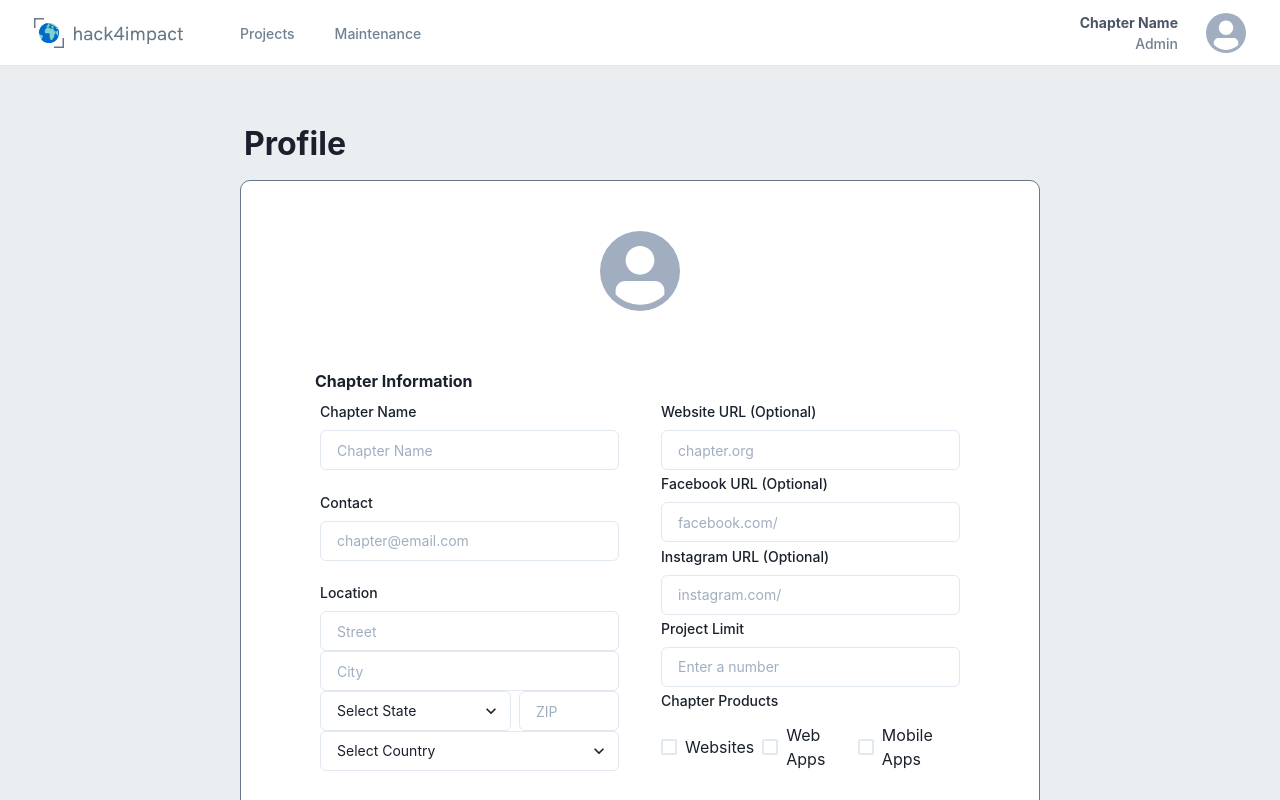
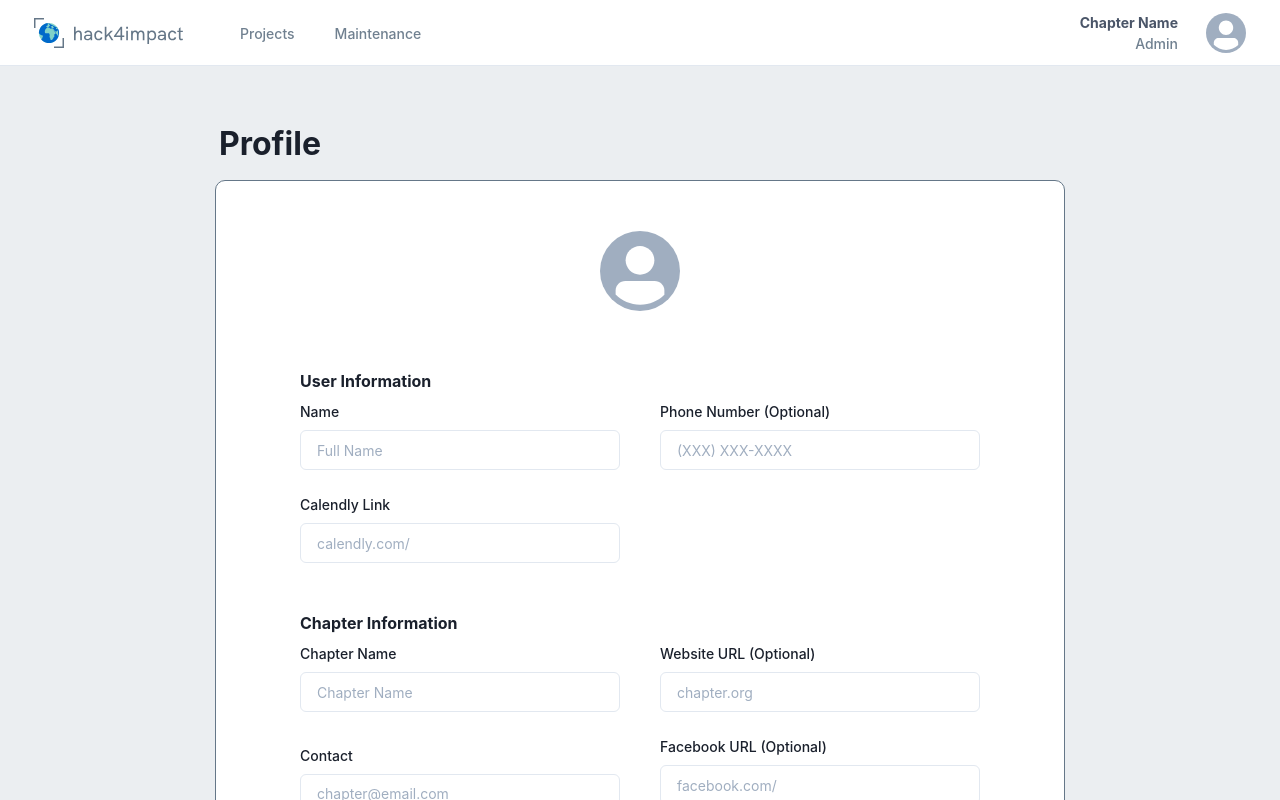
Before and after one commit to GTBitsOfGood/national-npp, a Next.js app: page /chapter/profile in a window 1280 px wide. Built offline with nearby package versions, Linux system fonts and the light colour scheme.

Commit message:
made ui changes and added most functionality

```diff
--- a/src/pages/chapter/profile.tsx
+++ b/src/pages/chapter/profile.tsx
@@ -1,41 +1,60 @@
 /* eslint-disable react/forbid-elements */
 import {
   Flex,
-  Box,
   Text,
   VStack,
   HStack,
   Avatar,
   FormControl,
   FormLabel,
-  FormErrorMessage,
-  FormHelperText,
   Input,
   Spacer,
   Checkbox,
   CheckboxGroup,
   Select,
+  Button,
 } from "@chakra-ui/react";
 import { useState } from "react";
+import { states, countries } from "src/utils/constants";
 
 function ChapterProfilePage() {
+  //admin info
+  const [nameAdmin, setNameAdmin] = useState<string>("");
+  const [calendly, setCalendly] = useState<string>("");
+  const [phoneNumber, setPhoneNumber] = useState<string>("");
+
+  //chapter info
   const [name, setName] = useState<string>("");
-  const [location, setLocation] = useState<string>("");
+  const [street, setStreet] = useState<string>("");
+  const [city, setCity] = useState<string>("");
+  const [state, setState] = useState<string>("");
+  const [zip, setZip] = useState<string>("");
+  const [country, setCountry] = useState<string>("");
+
   const [contact, setContact] = useState<string>("");
   const [projectLimit, setProjectLimit] = useState<number>(NaN);
   const [website, setWebsite] = useState<string>("");
   const [facebook, setFacebook] = useState<string>("");
   const [instagram, setInstagram] = useState<string>("");
-  const [chapterProjects, setChapterProjects] = useState<string[]>([]);
+  const [chapterProjects, setChapterProjects] = useState<boolean[]>([
+    false,
+    false,
+    false,
+  ]);
   const [projectProcessCustomization, setprojectProcessCustomization] =
-    useState<string[]>([
-      "In-Progress [Required]",
-      "Completed [Required]",
-      "Maintenance [Required]",
-    ]);
+    useState<boolean[]>([false, false, true, true, false, true]);
 
-  const [profileUpdate, setProfileUpdate] = useState<boolean>(false);
+  // const stateOptions = states.map((state, idx) => {
+  //   <option key={idx} value={state}>
+  //     {state}
+  //   </option>;
+  // });
 
+  // const countryOptions = countries.map((country, idx) => {
+  //   <option key={idx} value={country}>
+  //     {country}
+  //   </option>;
+  // });
   return (
     <Flex
       height="100%"
@@ -55,15 +74,68 @@ function ChapterProfilePage() {
           {"Profile"}
         </Text>
         <Flex
-          minW={800}
-          minH={950}
+          minW={850}
+          minH={1300}
           border="1px solid #657788"
           borderRadius={10}
           backgroundColor="white"
           justifyContent="center"
         >
-          <VStack margin={50} w={650}>
+          <VStack margin={50} w={680}>
             <Avatar width="80px" height="80px" marginBottom={50} />
+            <Text
+              alignSelf="flex-start"
+              fontSize="md"
+              fontWeight={700}
+              color={"black.400"}
+            >
+              {"User Information"}
+            </Text>
+            <Flex flexDirection="row" w={680} h={220}>
+              <Flex
+                flexDirection="column"
+                justifyContent="space-between"
+                marginBottom={10}
+              >
+                <FormControl id="name">
+                  <FormLabel fontSize="sm">Name</FormLabel>
+                  <Input
+                    type="name"
+                    fontSize="sm"
+                    width={320}
+                    placeholder="Full Name"
+                    value={nameAdmin}
+                    onChangeText={setNameAdmin}
+                    marginBottom={6}
+                  />
+                </FormControl>
+                <FormControl id="url">
+                  <FormLabel fontSize="sm">Calendly Link</FormLabel>
+                  <Input
+                    type="email"
+                    fontSize="sm"
+                    width={320}
+                    placeholder="calendly.com/"
+                    value={calendly}
+                    onChangeText={setCalendly}
+                  />
+                </FormControl>
+              </Flex>
+              <Spacer />
+              <Flex flexDirection="column" justifyContent="space-between">
+                <FormControl id="phone number">
+                  <FormLabel fontSize="sm">Phone Number (Optional)</FormLabel>
+                  <Input
+                    type="phone number"
+                    fontSize="sm"
+                    width={320}
+                    placeholder="(XXX) XXX-XXXX"
+                    value={phoneNumber}
+                    onChangeText={setPhoneNumber}
+                  />
+                </FormControl>
+              </Flex>
+            </Flex>
             <Text
               alignSelf="flex-start"
               fontSize="md"
@@ -72,17 +144,18 @@ function ChapterProfilePage() {
             >
               {"Chapter Information"}
             </Text>
-            <Flex flexDirection="row" w={640} h={370}>
+            <Flex flexDirection="row" w={680} h={440}>
               <Flex flexDirection="column" justifyContent="space-between">
                 <FormControl id="name">
                   <FormLabel fontSize="sm">Chapter Name</FormLabel>
                   <Input
                     type="name"
                     fontSize="sm"
-                    width={299}
+                    width={320}
                     placeholder="Chapter Name"
                     value={name}
                     onChangeText={setName}
+                    marginBottom={6}
                   />
                 </FormControl>
                 <FormControl id="email">
@@ -90,10 +163,11 @@ function ChapterProfilePage() {
                   <Input
                     type="email"
                     fontSize="sm"
-                    width={299}
+                    width={320}
                     placeholder="chapter@email.com"
                     value={contact}
                     onChangeText={setContact}
+                    marginBottom={6}
                   />
                 </FormControl>
                 <FormControl id="location">
@@ -101,46 +175,44 @@ function ChapterProfilePage() {
                   <Input
                     type="street"
                     fontSize="sm"
-                    width={299}
+                    width={320}
                     placeholder="Street"
-                    value={location}
-                    onChangeText={setLocation}
+                    value={street}
+                    onChangeText={setStreet}
+                    marginBottom={4}
                   />
                   <Input
                     type="city"
                     fontSize="sm"
-                    width={299}
+                    width={320}
                     placeholder="City"
-                    value={location}
-                    onChangeText={setLocation}
+                    value={city}
+                    onChangeText={setCity}
+                    marginBottom={4}
                   />
-                  <HStack>
+                  <HStack marginBottom={4}>
                     <Select
                       fontSize="sm"
                       width={191}
                       placeholder="Select State"
                     >
-                      <option value="option1">Option 1</option>
-                      <option value="option2">Option 2</option>
-                      <option value="option3">Option 3</option>
+                      {/* {stateOptions} */}
                     </Select>
                     <Input
                       type="zip code"
                       fontSize="sm"
-                      width={100}
+                      width={120}
                       placeholder="ZIP"
-                      value={location}
-                      onChangeText={setLocation}
+                      value={zip}
+                      onChangeText={setZip}
                     />
                   </HStack>
                   <Select
                     fontSize="sm"
-                    width={299}
+                    width={320}
                     placeholder="Select Country"
                   >
-                    <option value="option1">Option 1</option>
-                    <option value="option2">Option 2</option>
-                    <option value="option3">Option 3</option>
+                    {/* {countryOptions} */}
                   </Select>
                 </FormControl>
               </Flex>
@@ -151,10 +223,11 @@ function ChapterProfilePage() {
                   <Input
                     type="url"
                     fontSize="sm"
-                    width={299}
+                    width={320}
                     placeholder="chapter.org"
                     value={website}
                     onChangeText={setWebsite}
+                    marginBottom={6}
                   />
                 </FormControl>
                 <FormControl id="url">
@@ -162,10 +235,11 @@ function ChapterProfilePage() {
                   <Input
                     type="url"
                     fontSize="sm"
-                    width={299}
+                    width={320}
                     placeholder="facebook.com/"
                     value={facebook}
                     onChangeText={setFacebook}
+                    marginBottom={6}
                   />
                 </FormControl>
                 <FormControl id="url">
@@ -173,10 +247,11 @@ function ChapterProfilePage() {
                   <Input
                     type="url"
                     fontSize="sm"
-                    width={299}
+                    width={320}
                     placeholder="instagram.com/"
                     value={instagram}
                     onChangeText={setInstagram}
+                    marginBottom={5}
                   />
                 </FormControl>
                 <FormControl id="number">
@@ -184,26 +259,67 @@ function ChapterProfilePage() {
                   <Input
                     type="number"
                     fontSize="sm"
-                    width={299}
+                    width={320}
                     placeholder="Enter a number"
                     value={projectLimit}
                     onChangeText={setProjectLimit}
+                    marginBottom={5}
                   />
                 </FormControl>
                 <FormControl>
                   <FormLabel fontSize="sm">Chapter Products</FormLabel>
                   <CheckboxGroup>
-                    <HStack marginTop={3}>
-                      <Checkbox size="md">Websites</Checkbox>
-                      <Checkbox size="md">Web Apps</Checkbox>
-                      <Checkbox size="md">Mobile Apps</Checkbox>
+                    <HStack w={320}>
+                      <Checkbox
+                        size="md"
+                        isChecked={chapterProjects[0]}
+                        onChange={(e) =>
+                          setChapterProjects([
+                            e.target.checked,
+                            chapterProjects[1],
+                            chapterProjects[2],
+                          ])
+                        }
+                      >
+                        Websites
+                      </Checkbox>
+                      <Checkbox
+                        size="md"
+                        isChecked={chapterProjects[1]}
+                        onChange={(e) =>
+                          setChapterProjects([
+                            chapterProjects[0],
+                            e.target.checked,
+                            chapterProjects[2],
+                          ])
+                        }
+                      >
+                        Web Apps
+                      </Checkbox>
+                      <Checkbox
+                        size="md"
+                        isChecked={chapterProjects[2]}
+                        onChange={(e) =>
+                          setChapterProjects([
+                            chapterProjects[0],
+                            chapterProjects[1],
+                            e.target.checked,
+                          ])
+                        }
+                      >
+                        Mobile Apps
+                      </Checkbox>
                     </HStack>
                   </CheckboxGroup>
                 </FormControl>
               </Flex>
             </Flex>
             <Spacer />
-            <Flex direction={"column"}>
+            <Spacer />
+            <Spacer />
+            <Spacer />
+            <Spacer />
+            <Flex flexDirection="column" w={680} h={440}>
               <Text
                 alignSelf="flex-start"
                 fontSize="md"
@@ -224,17 +340,90 @@ function ChapterProfilePage() {
               <FormControl>
                 <Flex alignSelf="flex-start">
                   <CheckboxGroup>
-                    <VStack>
-                      <Checkbox size="md">Application</Checkbox>
-                      <Checkbox size="md">Interview</Checkbox>
-                      <Checkbox size="md">In-Progress [Required]</Checkbox>
-                      <Checkbox size="md">Completed [Required]</Checkbox>
-                      <Checkbox size="md">Feedback</Checkbox>
-                      <Checkbox size="md">Maintenance [Required]</Checkbox>
-                    </VStack>
+                    <Flex flexDirection="column" paddingTop={6}>
+                      <Checkbox
+                        size="md"
+                        isChecked={projectProcessCustomization[0]}
+                        onChange={(e) =>
+                          setChapterProjects([
+                            e.target.checked,
+                            chapterProjects[1],
+                            chapterProjects[2],
+                            chapterProjects[3],
+                            chapterProjects[4],
+                            chapterProjects[5],
+                          ])
+                        }
+                      >
+                        Application
+                      </Checkbox>
+                      <Checkbox
+                        size="md"
+                        paddingTop={2}
+                        isChecked={projectProcessCustomization[1]}
+                        onChange={(e) =>
+                          setChapterProjects([
+                            chapterProjects[0],
+                            e.target.checked,
+                            chapterProjects[2],
+                            chapterProjects[3],
+                            chapterProjects[4],
+                            chapterProjects[5],
+                          ])
+                        }
+                      >
+                        Interview
+                      </Checkbox>
+                      <Checkbox
+                        size="md"
+                        paddingTop={2}
+                        isDisabled
+                        defaultIsChecked
+                      >
+                        In-Progress [Required]
+                      </Checkbox>
+                      <Checkbox
+                        size="md"
+                        paddingTop={2}
+                        isDisabled
+                        defaultIsChecked
+                      >
+                        Completed [Required]
+                      </Checkbox>
+                      <Checkbox
+                        size="md"
+                        paddingTop={2}
+                        isChecked={projectProcessCustomization[4]}
+                        onChange={(e) =>
+                          setChapterProjects([
+                            chapterProjects[0],
+                            chapterProjects[1],
+                            chapterProjects[2],
+                            chapterProjects[3],
+                            e.target.checked,
+                            chapterProjects[5],
+                          ])
+                        }
+                      >
+                        Feedback
+                      </Checkbox>
+                      <Checkbox
+                        size="md"
+                        paddingTop={2}
+                        isDisabled
+                        defaultIsChecked
+                      >
+                        Maintenance [Required]
+                      </Checkbox>
+                    </Flex>
                   </CheckboxGroup>
                 </Flex>
               </FormControl>
+            </Flex>
+            <Flex flexDirection="row" alignSelf="flex-end">
+              <Button size="md" colorScheme="blue">
+                Save Changes
+              </Button>
             </Flex>
           </VStack>
         </Flex>
```
